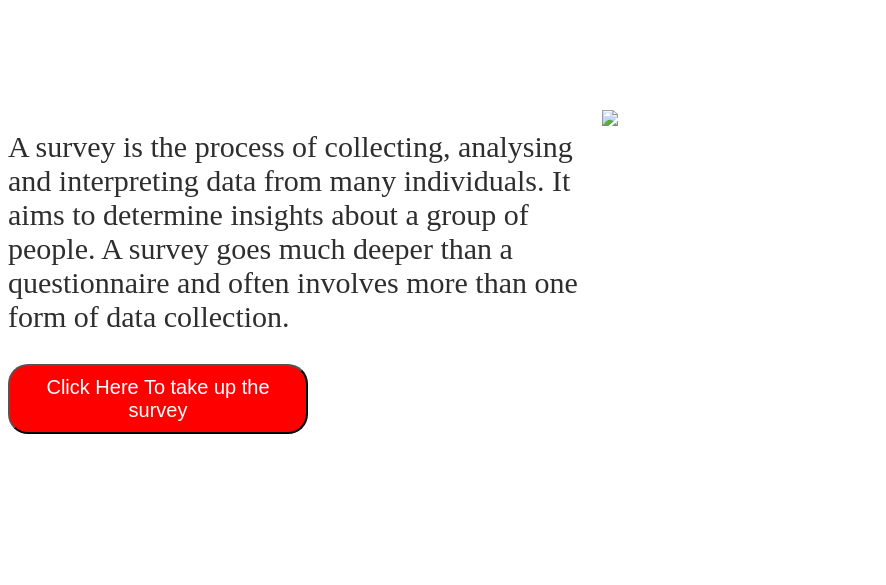
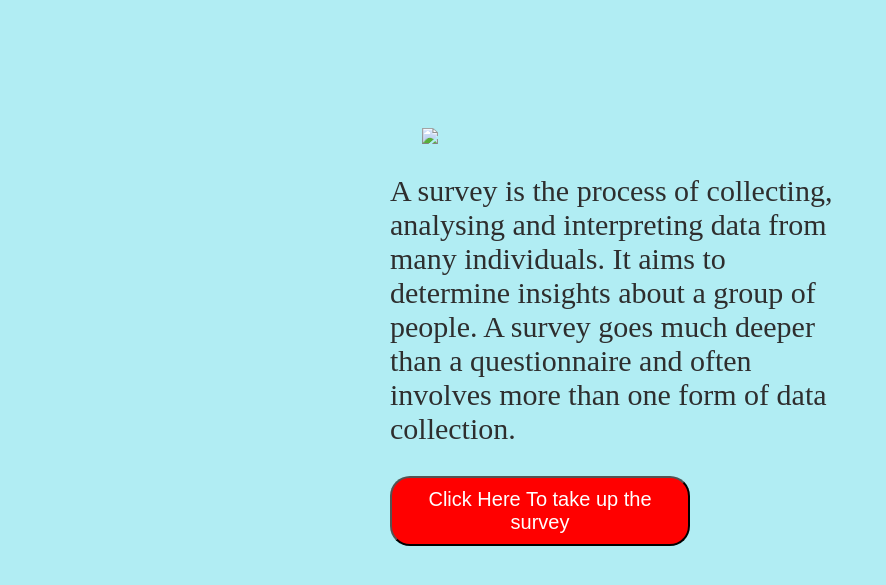
Before and after one commit to Priya7319/CodeClauseInternship_completesurveysystem, a PHP site: page / in a window 1280 px wide. Shown: the top 585 px of the page, without its empty margins (0-886 px from the left). Run offline with PHP 8.4, Linux system fonts and the light colour scheme.

Commit message:
Update Homepage.css

```diff
--- a/css/Homepage.css
+++ b/css/Homepage.css
@@ -1,19 +1,19 @@
+
+body{
+  background-color: rgb(177, 237, 243);
+}
+
+
 .head-text {
-	width: 600px;
+	width: 500px;
 
 }
-.head-text h5 {
-	margin-top: 20px;
-	color: #0009;
-	line-height: 20px;
-  font-family: 'Libre Baskerville', serif;
-  font-size: medium;
-}
+
 .head-text p {
 	font-size: 30px;
 	color: #2e2e2e;
   font-family: 'Playfair Display', serif;
-
+  padding-right:50px;
 }
 
 .head-text button{
@@ -35,13 +35,13 @@
   justify-content: space-around;
 }
 
-.header {
+.header img {
   float:right;
   width: 90%;
-  max-width: 600px;
+  max-width: 800px;
   margin: 0 auto;
   flex-wrap : wrap;
   display: flex;
-  margin-top: 10px;
-  padding-right: 70px;
+  margin-top: 120px;
+  padding-right: 50px;
 }
```
